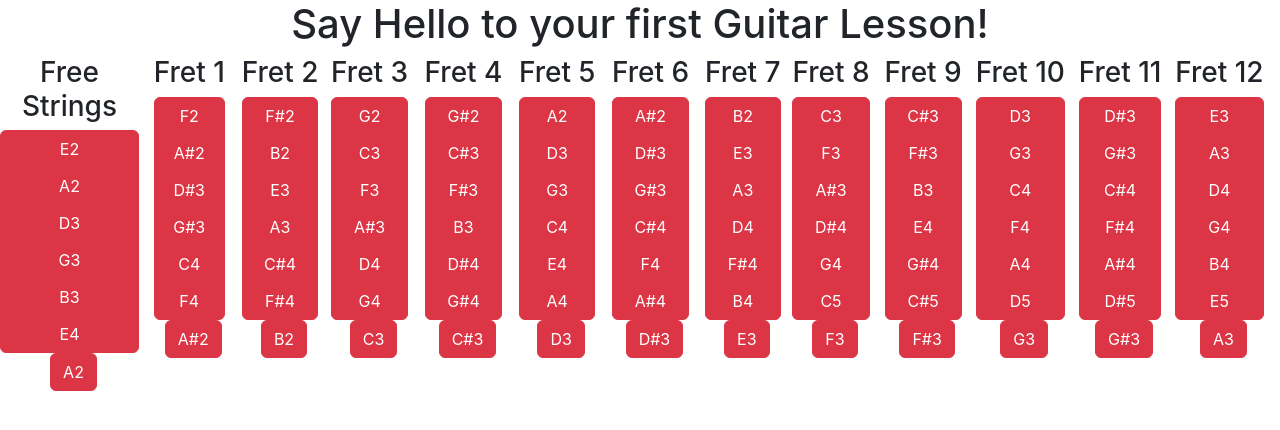
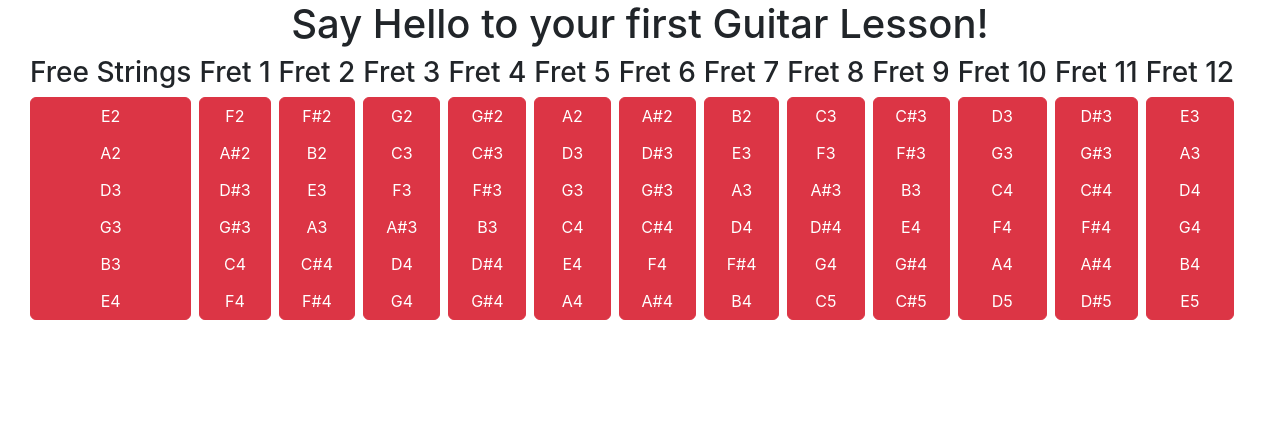
Before and after one commit to VanyaMark/202402-guitar, a React (Create React App) app: page / in a window 1280 px wide. Shown: the top 430 px of the page. Built offline with nearby package versions, Linux system fonts and the light colour scheme.

Commit message:
still not working

```diff
--- a/src/components/FretContainer.jsx
+++ b/src/components/FretContainer.jsx
@@ -18,10 +18,7 @@ const FretContainer = ({title, notes}) => {
         <GuitarTone note={notesArray[3]} />
         <GuitarTone note={notesArray[4]} />
         <GuitarTone note={notesArray[5]} />
-
     </ButtonGroup>
-    <GuitarTone note={notesArray[1]} />
-
     </div>
   )
 }
--- a/src/components/GuitarTone.jsx
+++ b/src/components/GuitarTone.jsx
@@ -1,4 +1,4 @@
-import React, { useState } from "react";
+import React, { useEffect } from "react";
 import * as Tone from "tone";
 import Button from 'react-bootstrap/Button';
 
@@ -6,6 +6,11 @@ const GuitarTone = ({note}) => {
 
   // Create a FMSynth for a guitar-like sound
   const synth = new Tone.FMSynth().toDestination();
+
+  useEffect(() => {
+    // Start the audio context when the component mounts
+    Tone.start();
+  }, []);
 
   const handleMouseDown = () => {
 
```
